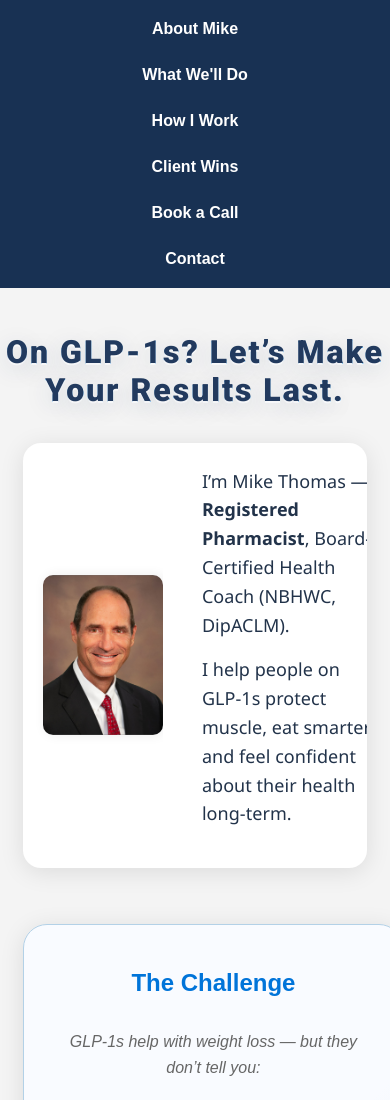
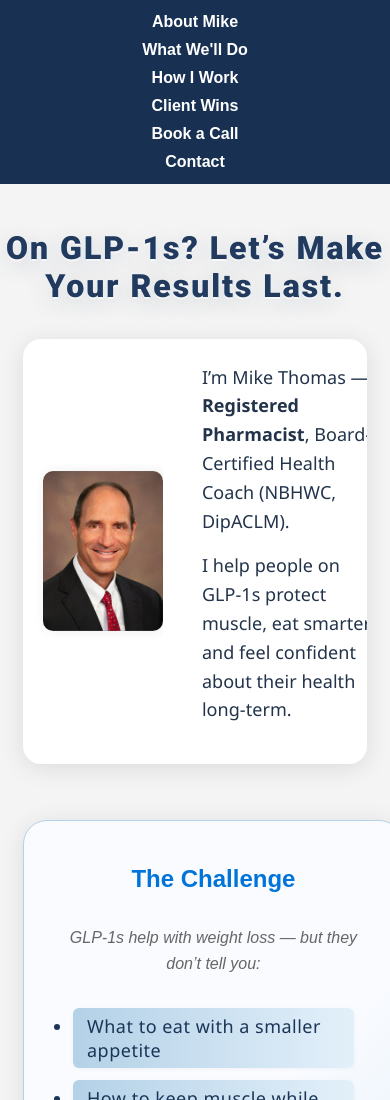
Before and after one commit to dvt8067/glp1-website, a website: page index.html in a window 390 px wide. Shown: the top 1100 px of the page. Drawn offline with nearby package versions, Linux system fonts and the light colour scheme.

Commit message:
Edit nav bar

```diff
--- a/style.css
+++ b/style.css
@@ -847,12 +847,12 @@ p {
   }
   .main-nav ul {
     flex-direction: column;
-    gap: 12px;
+    gap: 8px;
     align-items: center;
   }
   .main-nav a {
     font-size: 1em;
-    padding: 8px 0;
+    padding: 1px 0;
     width: 100vw;
     text-align: center;
     display: block;
```
